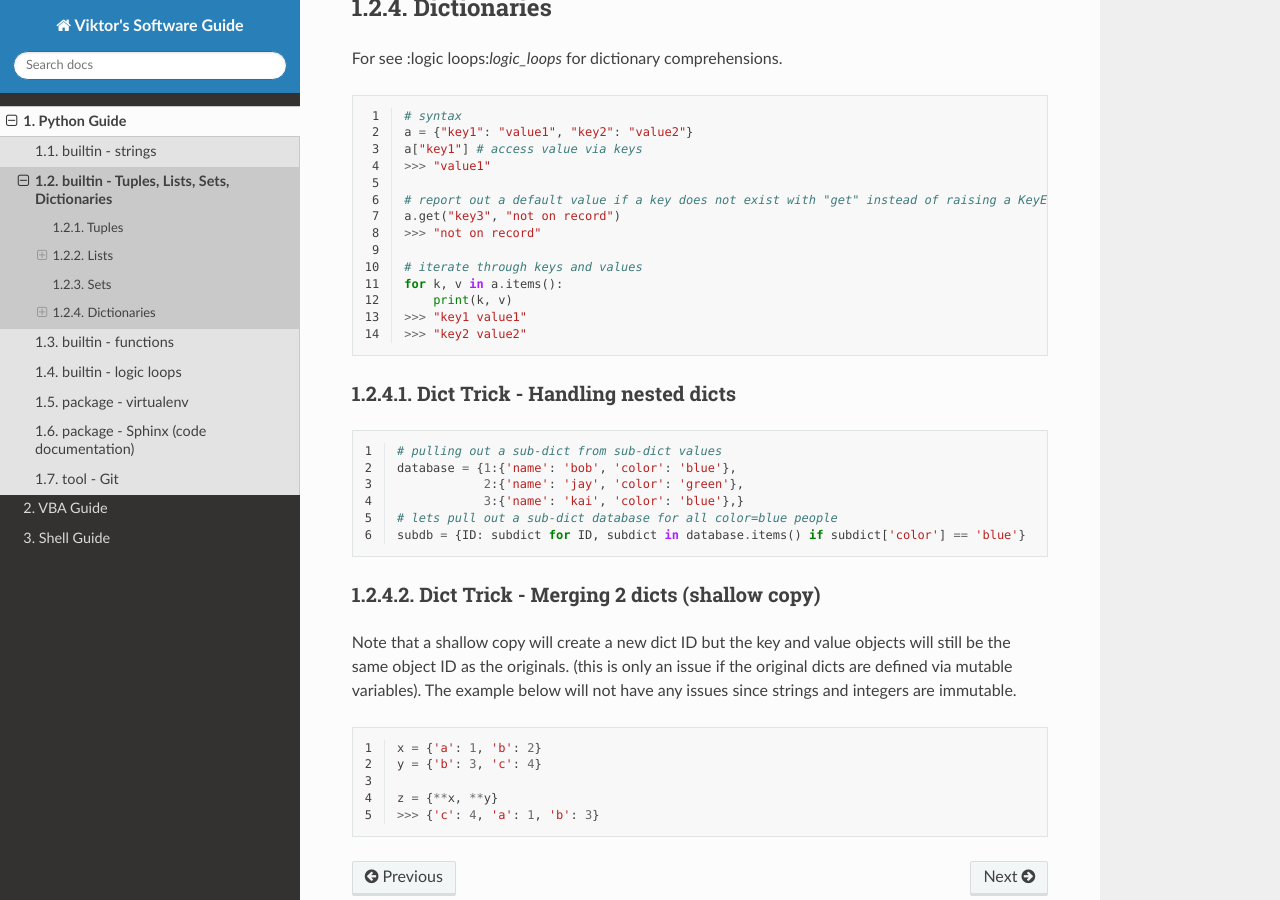
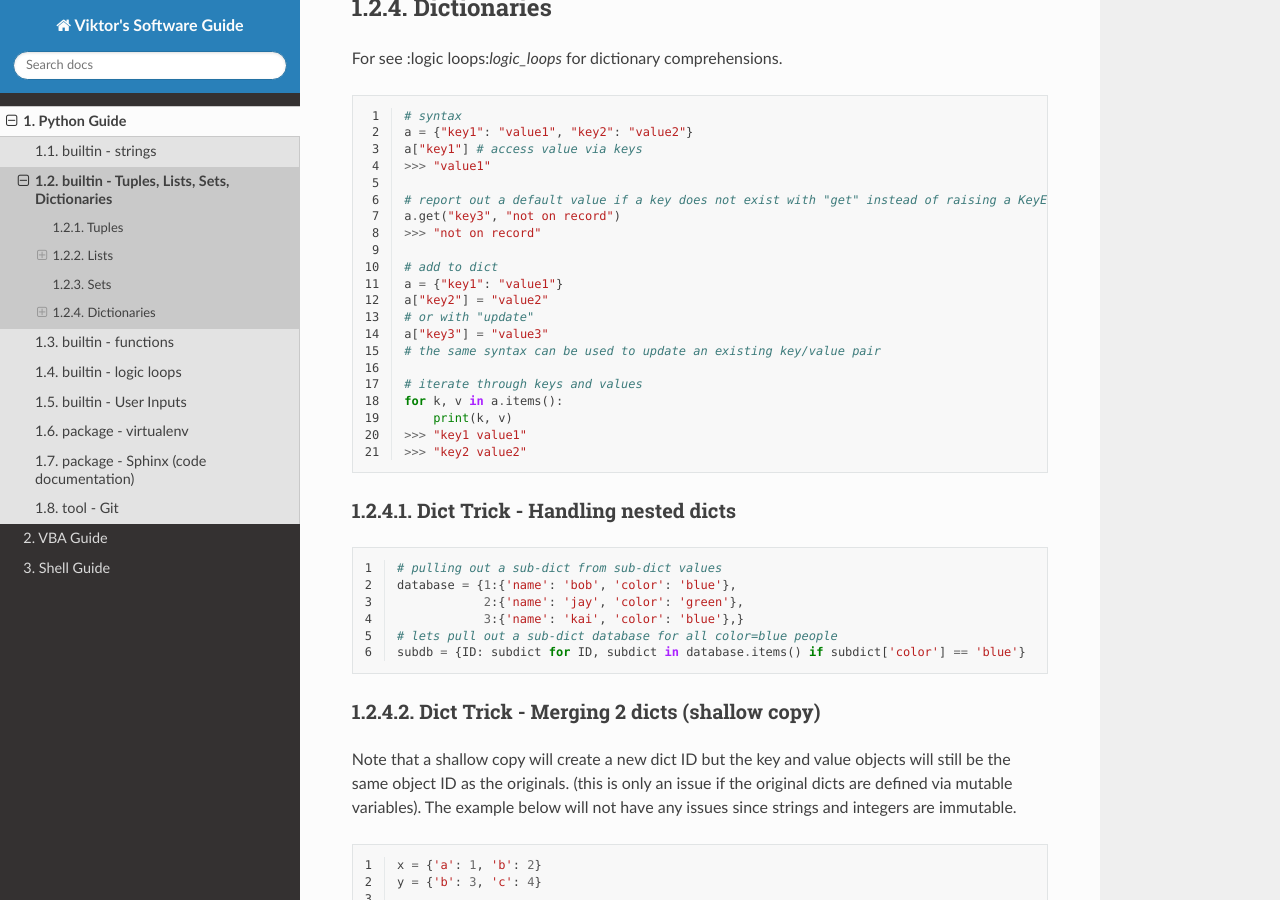
Before and after one commit to PydPiper/viks_SoftwareGuide, a Sphinx documentation site: the page built from source/python/containers.rst, in a window 1280 px wide and 900 px high, scrolled down 3350 px. Built offline with Sphinx 7.4.7 and the Read the Docs theme 2.0.0, drawn with Linux system fonts in a browser that asks for light colours.

Commit message:
added more to dicts piping and updating, added user_inputs

```diff
--- a/source/python/containers.rst
+++ b/source/python/containers.rst
@@ -208,6 +208,13 @@ For see :logic loops:`logic_loops` for dictionary comprehensions.
     a.get("key3", "not on record")
     >>> "not on record"
 
+    # add to dict
+    a = {"key1": "value1"}
+    a["key2"] = "value2"
+    # or with "update"
+    a["key3"] = "value3"
+    # the same syntax can be used to update an existing key/value pair
+
     # iterate through keys and values
     for k, v in a.items():
         print(k, v)
--- a/source/python/index.rst
+++ b/source/python/index.rst
@@ -8,6 +8,7 @@ Python Guide
     containers
     functions
     logic_loops
+    user_inputs
     virtualenv
     sphinx
     git
```
Also changed, not shown: source/python/user_inputs.rst (added, +57 -0 lines).
